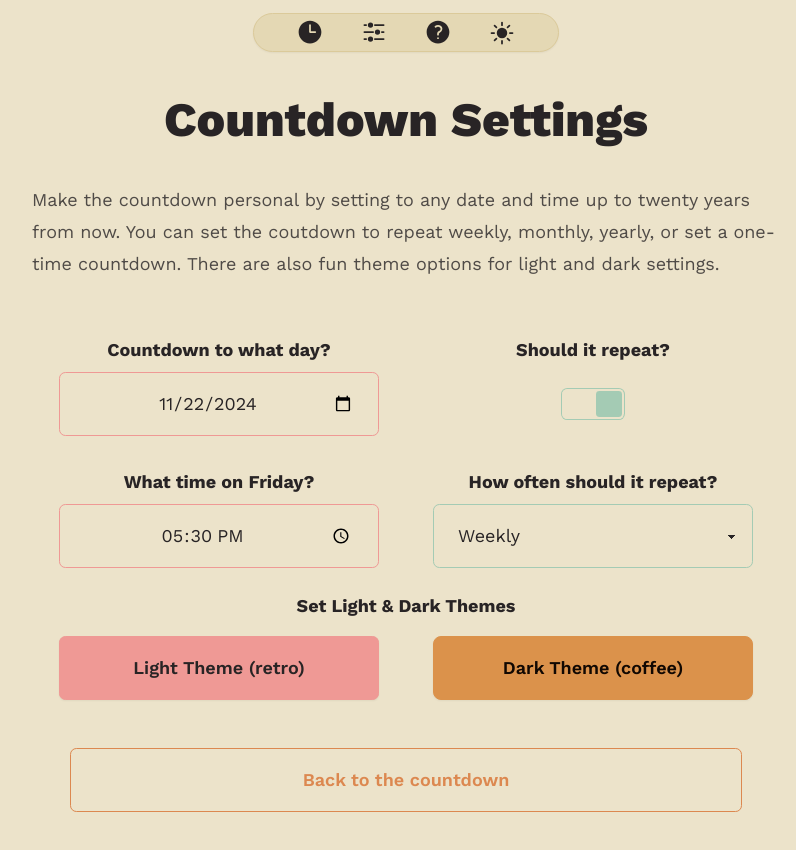
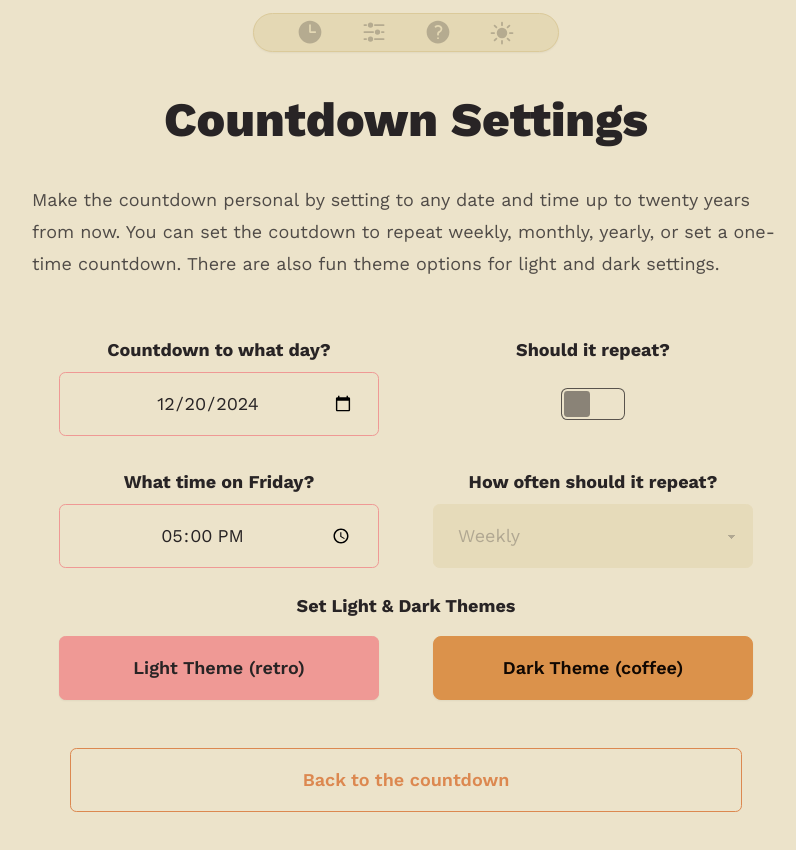
Before and after one commit to danferth/countdown, a Next.js app: page /settings in a window 1280 px wide. Shown: the top 850 px of the page, without its empty margins (234-1030 px from the left). Built offline with nearby package versions, Linux system fonts and the light colour scheme; a web font is replaced by a local one.

Commit message:
nav icons and new date

```diff
--- a/components/Navigation.js
+++ b/components/Navigation.js
@@ -8,7 +8,8 @@ import {
 import ThemeControler from "./ThemeControler";
 
 export default function Navigation() {
-  const iconStyles = "w-7 h-7 text-base-content fill-current";
+  const iconStyles =
+    "w-7 h-7 text-base-content text-opacity-25 hover:text-opacity-100 fill-current";
   return (
     <div className="navbar transition">
       <div className="navbar-start"></div>
--- a/components/ThemeControler.js
+++ b/components/ThemeControler.js
@@ -7,14 +7,14 @@ export default function ThemeControler() {
   const System = useTheme((state) => state.System);
 
   return (
-    <label className="swap swap-rotate btn btn-circle btn-sm btn-ghost">
+    <label className="swap swap-rotate btn btn-circle btn-sm btn-ghost text-base-content text-opacity-25 hover:text-opacity-100">
       {/* this hidden checkbox controls the state */}
       <input type="checkbox" className="theme-controller" value={Dark} />
 
       {/* sun icon */}
-      <SunIcon className="swap-off w-7 h-7 text-base-content fill-current" />
+      <SunIcon className="swap-off w-7 h-7 fill-current" />
       {/* moon icon */}
-      <MoonIcon className="swap-on w-7 h-7 text-base-content fill-current" />
+      <MoonIcon className="swap-on w-7 h-7 fill-current" />
     </label>
   );
 }
--- a/components/useSettings.js
+++ b/components/useSettings.js
@@ -1,7 +1,7 @@
 import { create } from "zustand";
 import { DateTime } from "luxon";
 const useSettings = create((set) => ({
-  isRepeat: true,
+  isRepeat: false,
   setIsRepeat: (newRepeat) => set({ isRepeat: newRepeat }),
 
   repeatDuration: "weekly",
@@ -10,10 +10,10 @@ const useSettings = create((set) => ({
 
   destination: DateTime.fromObject({
     years: 2024,
-    months: 11,
-    days: 22,
+    months: 12,
+    days: 20,
     hours: 17,
-    minutes: 30,
+    minutes: 0,
     seconds: 0,
   }),
   setDestination: (newDestination) => set({ destination: newDestination }),
```
